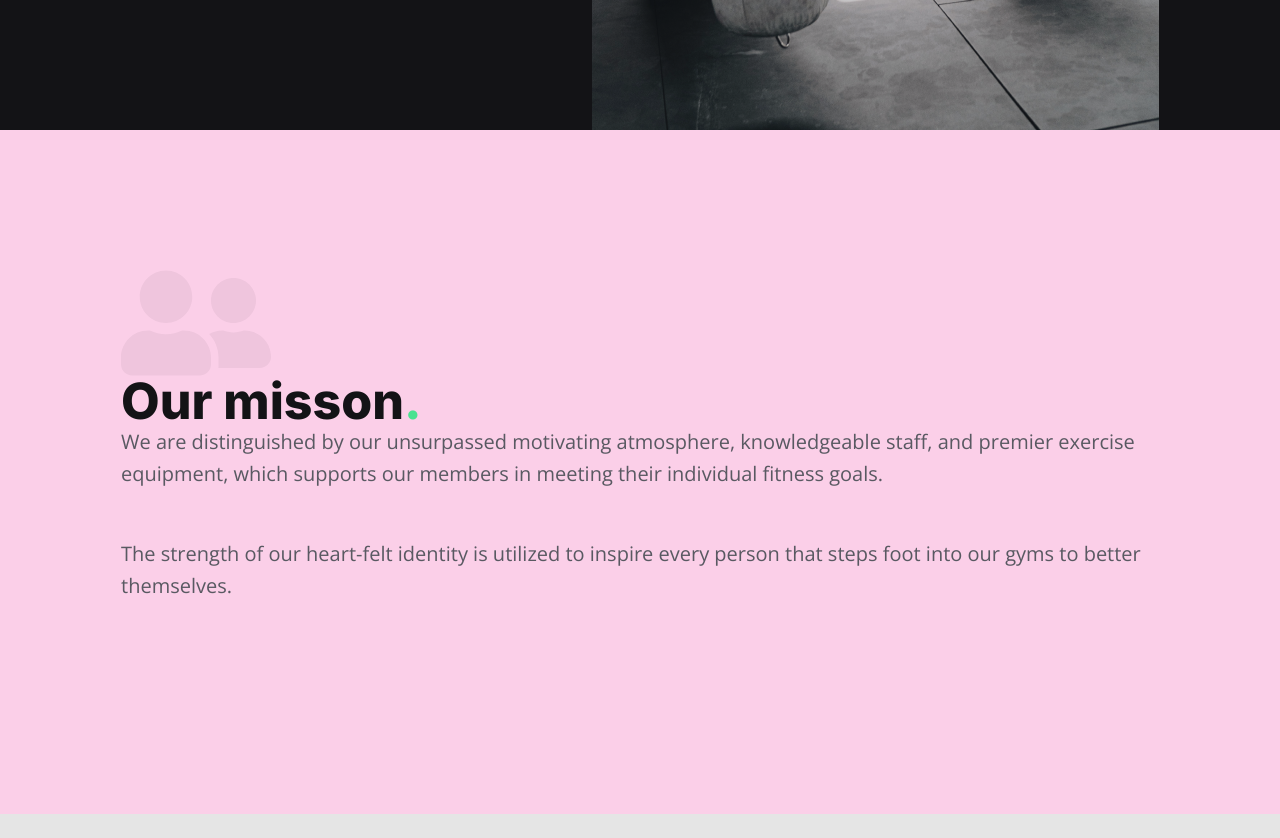
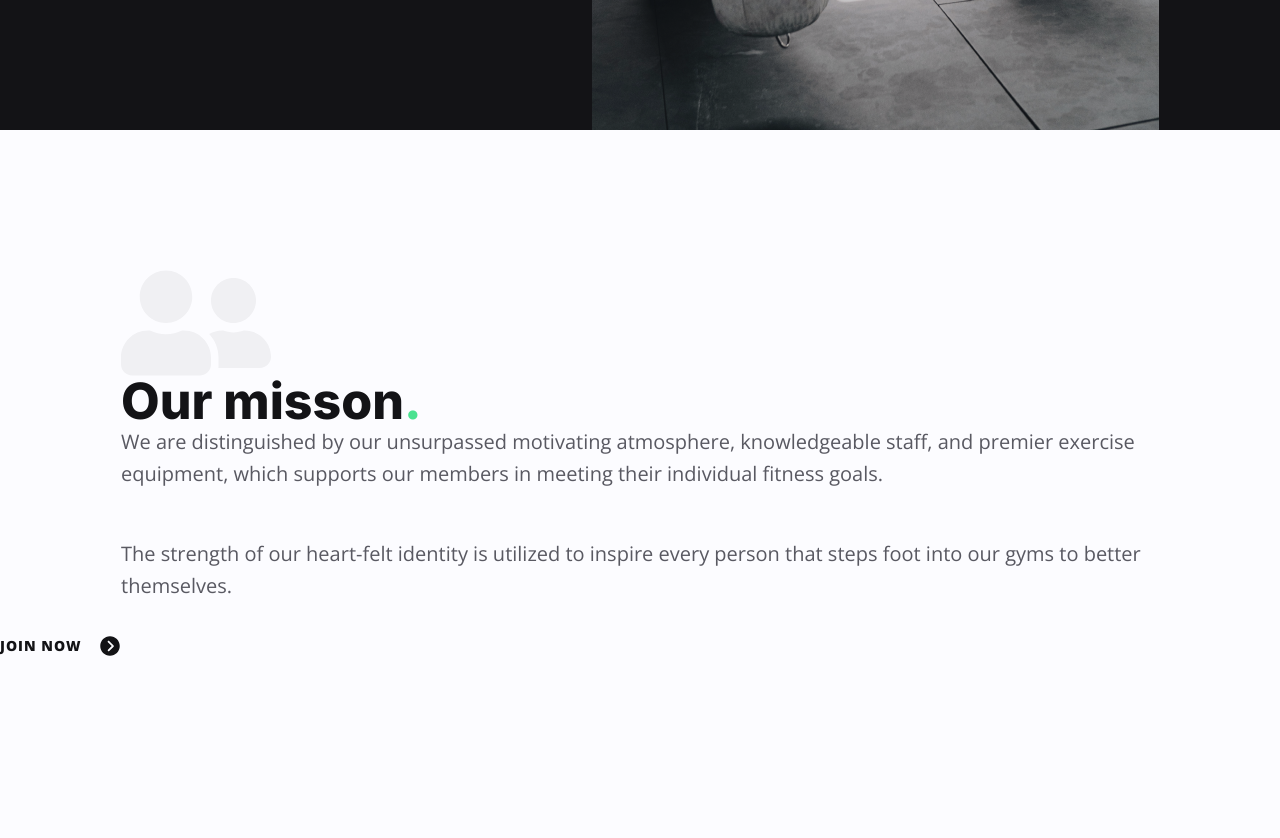
Before and after one commit to zablon-oigo/deploy-reactapp-using-terraform, a React (Vite) app: page / in a window 1280 px wide. Shown: the part 660-1498 px from the top of the page. Before the commit the page ends 1474 px from the top, so only its background shows below. Built offline with nearby package versions, Linux system fonts and the light colour scheme.

Commit message:
Styling About component

```diff
--- a/src/components/About.jsx
+++ b/src/components/About.jsx
@@ -1,10 +1,10 @@
 import React from 'react'
 import { about } from '../data'
-import {IoIosArrowDropdownCircle} from 'react-icons/io'
+import {IoIosArrowDroprightCircle} from 'react-icons/io'
 export default function About() {
   const{title,subtitle1,subtitle2,icon,link}=about;
   return (
-    <section className="bg-pink-200 py-[80px] md:py-[110px] lg:pt-[140px] lg:pb-[180px] ">
+    <section className=" py-[80px] md:py-[110px] lg:pt-[140px] lg:pb-[180px] ">
       <div className='container mx-auto'>
       <div className="justify-start secton-title-group">
         <img src={icon} alt="" className="" />
@@ -20,6 +20,12 @@ export default function About() {
         {subtitle2}
       </p>
     </div>
+    <div className="">
+      <a href="" className="flex items-center transition-all link gap-x-4 hover:gap-x-6 ">
+        {link}
+        <IoIosArrowDroprightCircle className='text-2xl'/>
+      </a>
+    </div>
     </section>
   )
 }
```
